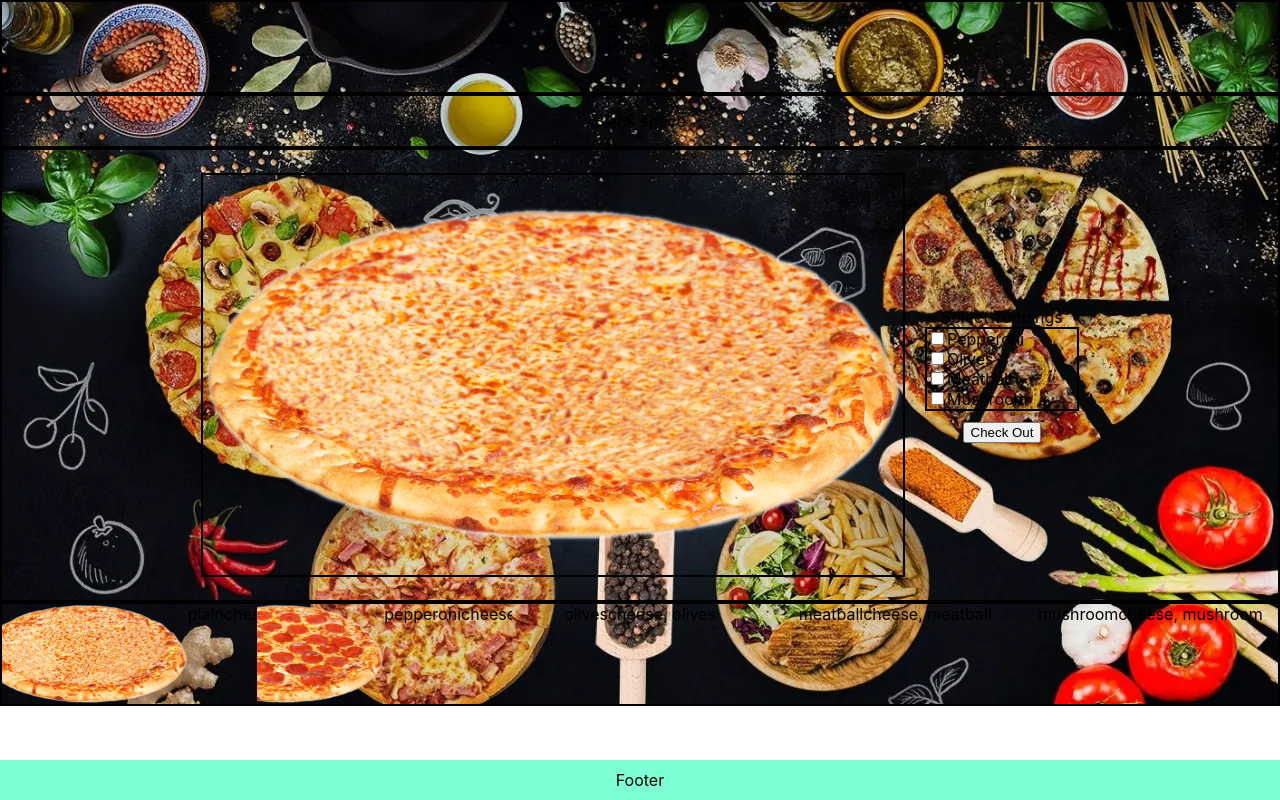
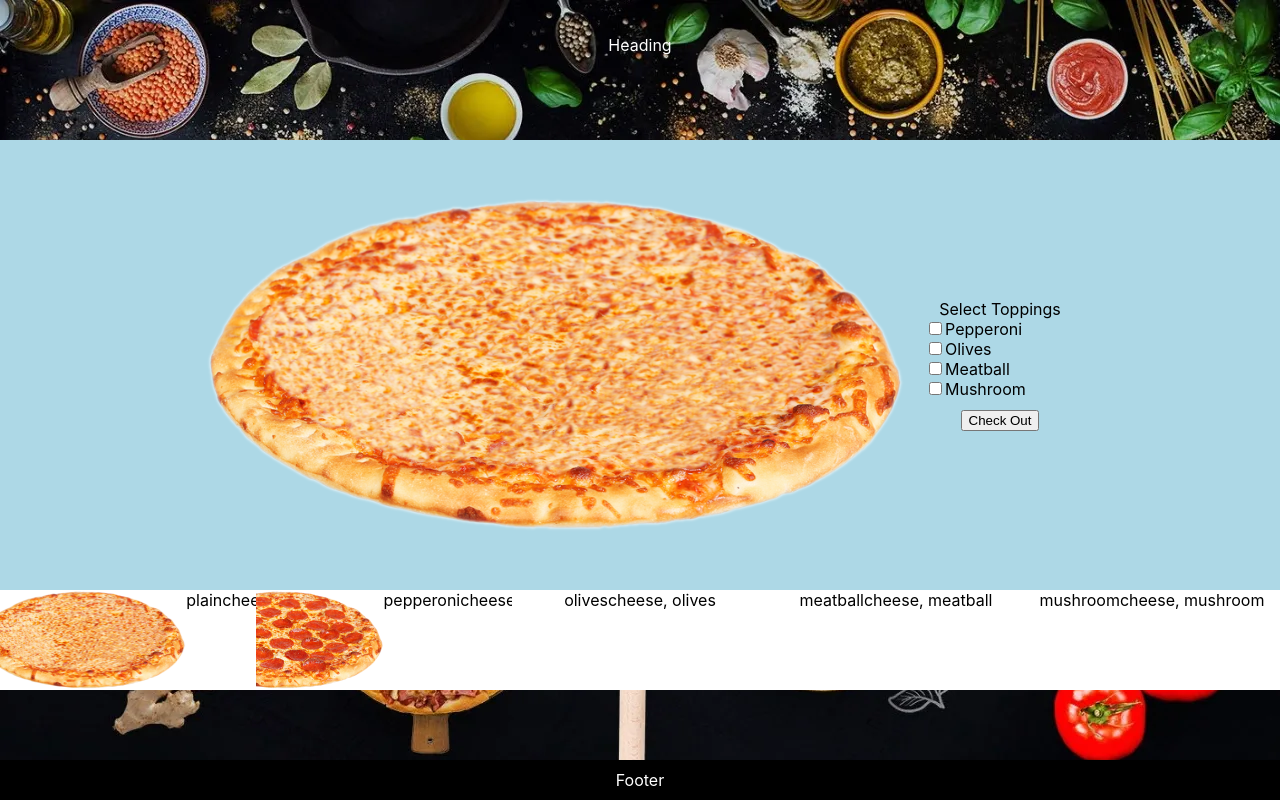
Before and after one commit to cch0088/pizzashop, a React (Create React App) app: page / in a window 1280 px wide. Built offline with nearby package versions, Linux system fonts and the light colour scheme; data requests are answered from the project's data file.

Commit message:
Background

```diff
--- a/src/App.css
+++ b/src/App.css
@@ -37,15 +37,17 @@
   }
 }
 
+body {
+  background-color: black;
+}
+
 .pizza-display {
   width: 100%;
 }
 
 .content {
   min-height: 450px;
-  border-width: 2px;
-  border-color: black;
-  border-style: solid;
+  background-color: lightblue;
   display: flex;
   flex-direction: row;
   align-items: center;
@@ -54,9 +56,7 @@
 
 .lower-content {
   height: 100px;
-  border-width: 2px;
-  border-color: black;
-  border-style: solid;
+  background-color: white;
   display: flex;
   flex-direction: column;
   align-items: center;
@@ -65,9 +65,6 @@
 
 .spacer {
   height: 50px;
-  border-width: 2px;
-  border-color: black;
-  border-style: solid;
   display: flex;
   flex-direction: column;
   align-items: center;
@@ -76,9 +73,7 @@
 
 .heading {
   height: 90px;
-  border-width: 2px;
-  border-color: black;
-  border-style: solid;
+  color: white;
   display: flex;
   flex-direction: column;
   align-items: center;
@@ -87,13 +82,15 @@
 
 .navigation {
   height: 30px;
-  border-width: 2px;
-  border-color: black;
-  border-style: solid;
   display: flex;
   flex-direction: column;
   align-items: center;
   justify-content: center;
+}
+
+.bottom {
+  height: 70px;
+  width: 100%;
 }
 
 .footer {
@@ -101,7 +98,7 @@
   position: absolute;
   bottom: 0px;
   width: 100%;
-  background-color: aquamarine;
+  color: white;
   display: flex;
   flex-direction: column;
   align-items: center;
@@ -111,9 +108,6 @@
 .picture {
   height: 400px;
   width: 700px;
-  border-width: 2px;
-  border-color: black;
-  border-style: solid;
   display: flex;
   flex-direction: column;
   align-items: center;
@@ -127,9 +121,6 @@
 
 .options {
   width: 150px;
-  border-width: 2px;
-  border-color: black;
-  border-style: solid;
   display: flex;
   flex-direction: column;
   text-align: left;
--- a/src/App.js
+++ b/src/App.js
@@ -23,7 +23,7 @@ function App() {
     <div className="App" style={{ backgroundImage: `url(${background})`}}>
       <Heading/>
       <NavigationMenu/>
-      <div className="spacer">Blank space</div>
+      <div className="spacer"></div>
       <div className="content">
       <PizzaBuilder pizzas={pizzas} />
       <Options />
@@ -33,6 +33,7 @@ function App() {
           setPizzas={setPizzas}
         />
         <div className="footer">Footer</div>
+        <div className="bottom"></div>
     </div>
   );
 }
```
